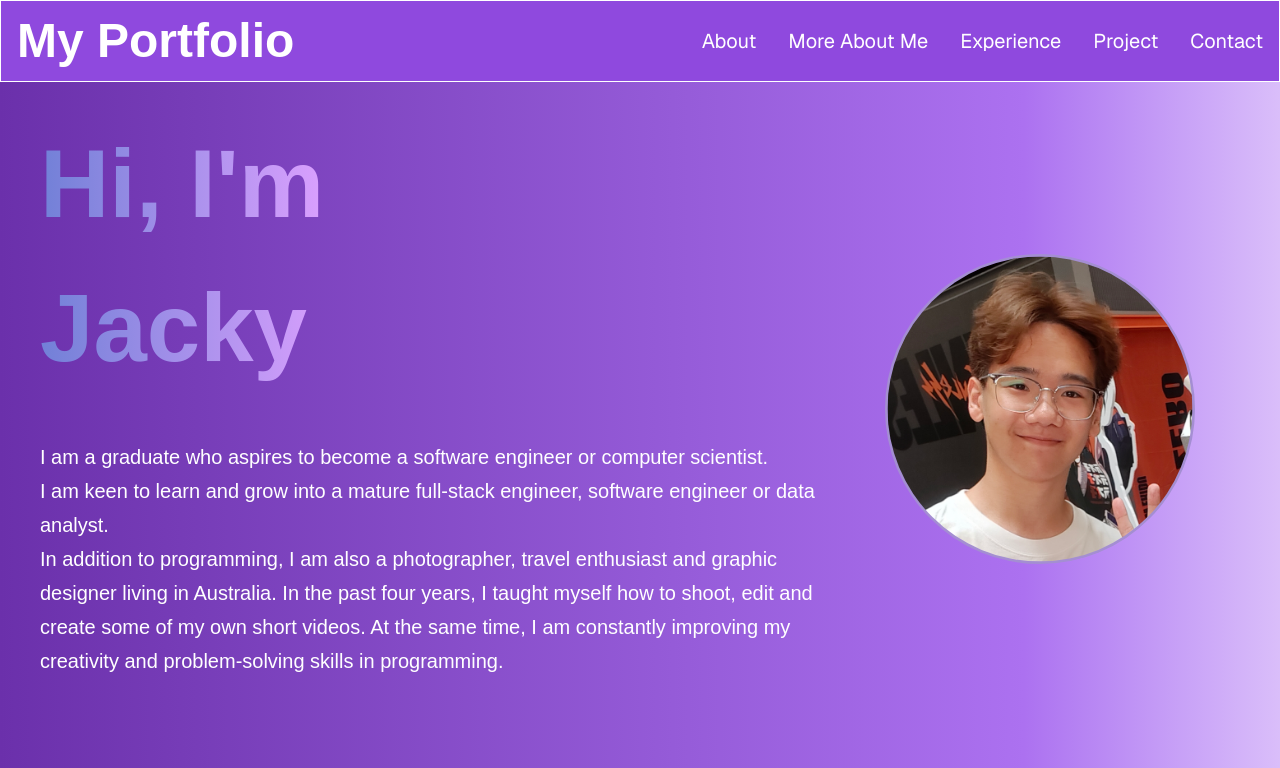
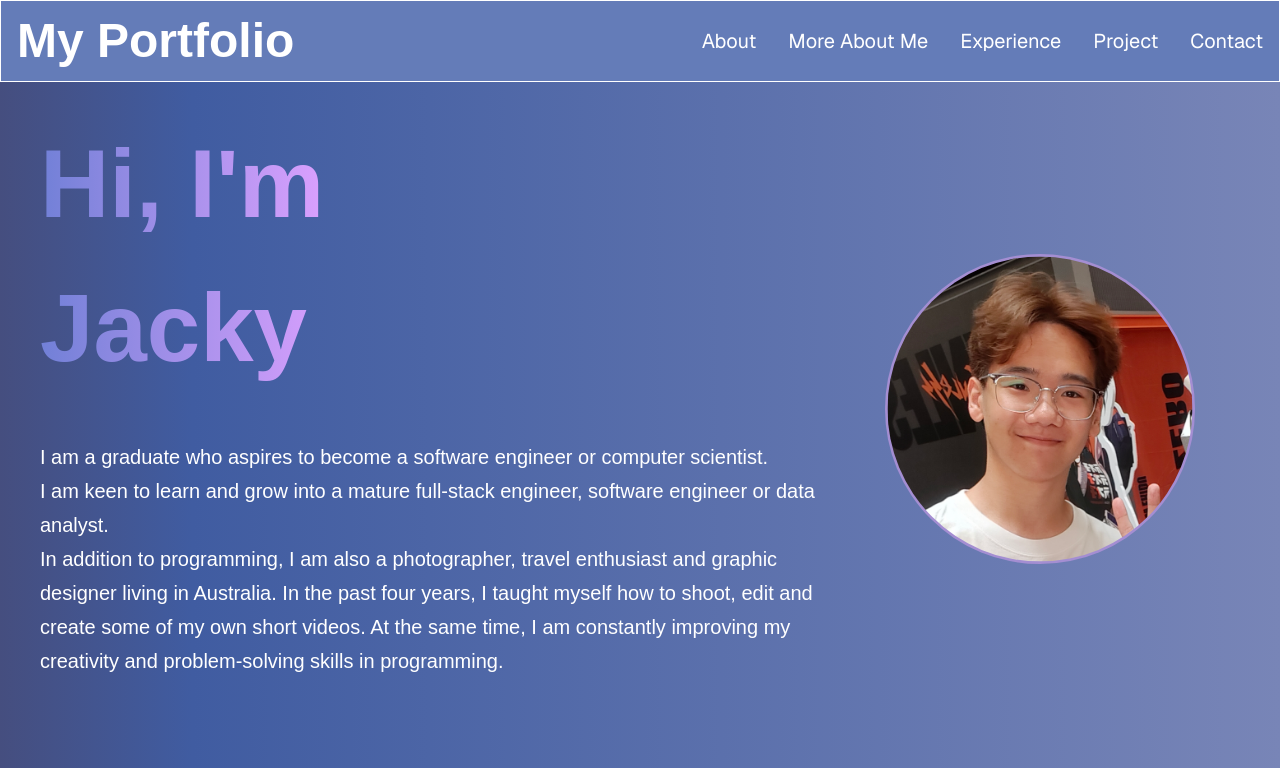
Before and after one commit to Jacky72/ZhenqiZhang_Portfolio, a Next.js app in the folder zhenqizhang_portfolio/: page / in a window 1280 px wide. Shown: the top 768 px of the page. Built offline with nearby package versions, Linux system fonts and the light colour scheme.

Commit message:
Fixed up the color theme

```diff
--- a/zhenqizhang_portfolio/src/app/components/ContactSection.jsx
+++ b/zhenqizhang_portfolio/src/app/components/ContactSection.jsx
@@ -61,7 +61,7 @@ const ContactSection = () => {
                         }}
                     />
                     <a
-                        href="www.linkedin.com/in/zhenqi-zhang-680897283"
+                        href="https://www.linkedin.com/in/zhenqi-zhang-680897283"
                         target="_blank"
                         rel="noopener noreferrer"
                         className="inline-flex items-center justify-center w-15 h-15 bg-white text-black rounded-full hover:bg-purple-300 transition duration-300"
--- a/zhenqizhang_portfolio/src/app/components/Navbar.jsx
+++ b/zhenqizhang_portfolio/src/app/components/Navbar.jsx
@@ -48,7 +48,7 @@ const Navbar = () => {
     }, []);
 
     return (
-        <nav className="fixed mx-auto border border-white top-0 left-0 right-0 z-10 bg-[#8f49de] bg-opacity-100 min-h-60px max-h-65px"> {/* Common NavBar Height = 60 to 100px */}
+        <nav className="fixed mx-auto border border-white top-0 left-0 right-0 z-10 bg-[#647cb8] bg-opacity-100 min-h-60px max-h-65px"> {/* Common NavBar Height = 60 to 100px bg-[#96affc]*/}
             <div className="flex container lg:py-4 flex-wrap items-center justify-between mx-auto px-4 py-2">
                 <Link href={"/"} className="text-2xl md:text-5xl text-white font-semibold"> My Portfolio</Link>
                 <div className="mobile-menu block md:hidden">  {/* Hide the NavBar for small screens */}
--- a/zhenqizhang_portfolio/src/app/page.js
+++ b/zhenqizhang_portfolio/src/app/page.js
@@ -9,7 +9,7 @@ import ContactSection from "./components/ContactSection";
 
 export default function Home() {
   return (
-    <main className="flex min-h-screen flex-col bg-gradient-to-r from-[#6b30ab] via-[#ac71f0] via-80% to-[#dabefa]" >  {/* via-[#160078] via-80% */}
+    <main className="flex min-h-screen flex-col bg-gradient-to-r from-[#454e7f] via-[#405ca1] via-15% to-[#7885b7]" >  {/* via-[#160078] via-80% */}
       <Navbar />
       <div className="container mt-24 mx-auto px-10 py-4">
         <IntroSection />
```
